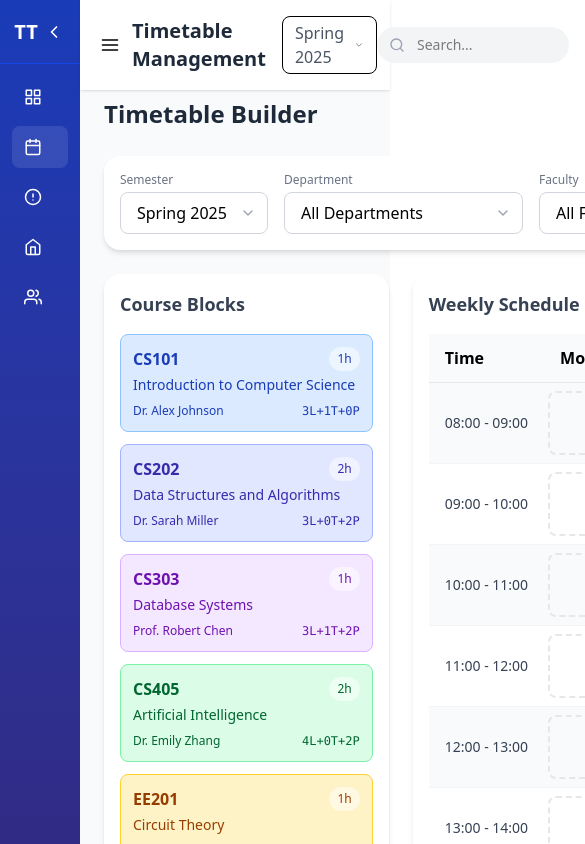
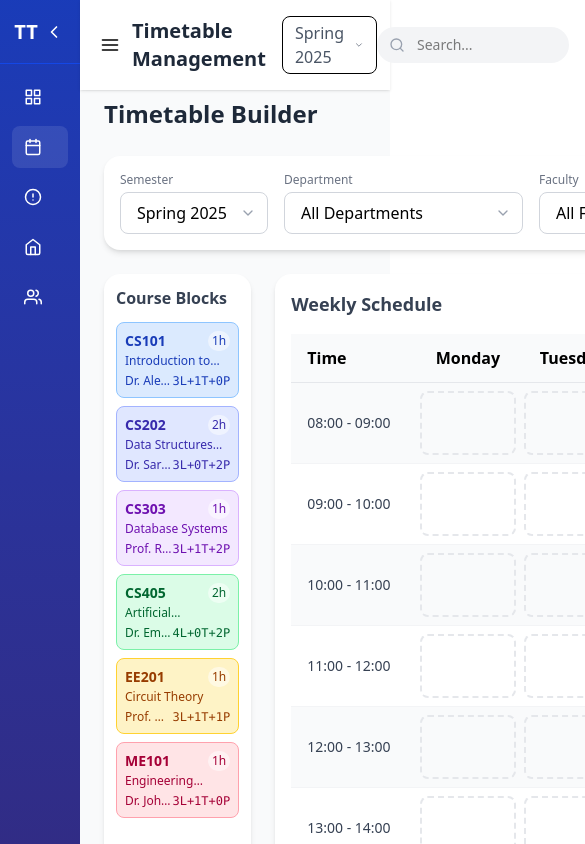
Before and after one commit to nihalsaran/engg-timetable, a React (Vite) app: page /timetable-builder in a window 390 px wide. Shown: the top 844 px of the page, 585 px wide, since content can reach past the window. Built offline with nearby package versions, Linux system fonts and the light colour scheme.

Commit message:
feat: optimize course block layout and improve UI responsiveness in TimetableBuilder

```diff
--- a/src/components/TTIncharge/TimetableBuilder.jsx
+++ b/src/components/TTIncharge/TimetableBuilder.jsx
@@ -429,33 +429,33 @@ export default function TimetableBuilder() {
       {/* Main Content Area */}
       <div className="flex gap-6">
         {/* Left Panel: Course Blocks */}
-        <div className="w-1/4 bg-white rounded-2xl shadow-md p-4 overflow-y-auto max-h-[calc(100vh-250px)]">
-          <h2 className="text-lg font-semibold text-gray-700 mb-4">Course Blocks</h2>
-          <div className="space-y-3">
+        <div className="w-1/8 bg-white rounded-2xl shadow-md p-3 overflow-y-auto max-h-[calc(100vh-250px)]">
+          <h2 className="text-md font-semibold text-gray-700 mb-3">Course Blocks</h2>
+          <div className="space-y-2">
             {filteredCourses.map((course) => (
               <motion.div
                 key={course.id}
-                className={`p-3 rounded-lg border ${getCourseColorClass(course)} cursor-grab hover:shadow-md transition`}
+                className={`p-2 rounded-lg border ${getCourseColorClass(course)} cursor-grab hover:shadow-md transition`}
                 draggable
                 onDragStart={() => handleDragStart(course)}
                 whileHover={{ scale: 1.02 }}
               >
                 <div className="flex justify-between items-start">
-                  <span className="font-semibold">{course.id}</span>
-                  <span className="text-xs px-2 py-1 rounded-full bg-white/50">
+                  <span className="font-semibold text-sm">{course.id}</span>
+                  <span className="text-xs px-1 py-0.5 rounded-full bg-white/50">
                     {course.duration}h
                   </span>
                 </div>
-                <h3 className="text-sm mt-1 font-medium line-clamp-2">{course.name}</h3>
-                <div className="text-xs mt-2 flex justify-between items-center">
-                  <span>{course.faculty.name}</span>
-                  <span className="font-mono">{course.weeklyHours}</span>
+                <h3 className="text-xs mt-0.5 font-medium line-clamp-1">{course.name}</h3>
+                <div className="text-xs mt-1 flex justify-between items-center">
+                  <span className="truncate text-xs" title={course.faculty.name}>{course.faculty.name}</span>
+                  <span className="font-mono text-xs">{course.weeklyHours}</span>
                 </div>
               </motion.div>
             ))}
 
             {filteredCourses.length === 0 && (
-              <div className="text-center py-8 text-gray-500">
+              <div className="text-center py-6 text-gray-500 text-sm">
                 No courses match the current filters
               </div>
             )}
@@ -555,24 +555,24 @@ export default function TimetableBuilder() {
                           >
                             {courseInSlot ? (
                               <div
-                                className={`p-2 rounded-lg ${getCourseColorClass(courseInSlot)} border cursor-pointer relative
+                                className={`p-2 rounded-lg ${getCourseColorClass(courseInSlot)} border cursor-pointer relative max-w-[120px] mx-auto
                                           ${hasConflict ? 'ring-2 ring-red-500 animate-pulse' : ''}`}
                               >
                                 <div className="flex justify-between items-start">
-                                  <span className="font-semibold">{courseInSlot.id}</span>
+                                  <span className="font-semibold text-xs">{courseInSlot.id}</span>
                                   {hasConflict && (
-                                    <FiAlertTriangle className="text-red-500" />
+                                    <FiAlertTriangle className="text-red-500 text-xs" />
                                   )}
                                 </div>
-                                <h3 className="text-xs mt-1 font-medium line-clamp-1">{courseInSlot.name}</h3>
+                                <h3 className="text-xs mt-0.5 font-medium line-clamp-1">{courseInSlot.name}</h3>
                                 <div className="text-xs mt-1">{courseInSlot.room}</div>
                               </div>
                             ) : (
                               <div
-                                className="h-16 w-full border-2 border-dashed border-gray-200 rounded-lg flex items-center justify-center"
+                                className="h-16 w-full max-w-[120px] mx-auto border-2 border-dashed border-gray-200 rounded-lg flex items-center justify-center"
                               >
                                 {isDragging && (
-                                  <div className="text-sm text-gray-400">Drop here</div>
+                                  <div className="text-xs text-gray-400">Drop here</div>
                                 )}
                               </div>
                             )}
@@ -595,24 +595,24 @@ export default function TimetableBuilder() {
                           >
                             {courseInSlot ? (
                               <div
-                                className={`p-3 rounded-lg ${getCourseColorClass(courseInSlot)} border cursor-pointer relative
+                                className={`p-3 rounded-lg ${getCourseColorClass(courseInSlot)} border cursor-pointer relative max-w-[320px] mx-auto
                                           ${hasConflict ? 'ring-2 ring-red-500 animate-pulse' : ''}`}
                               >
                                 <div className="flex justify-between items-start">
-                                  <span className="font-semibold">{courseInSlot.id}</span>
+                                  <span className="font-semibold text-sm">{courseInSlot.id}</span>
                                   {hasConflict && (
                                     <FiAlertTriangle className="text-red-500" />
                                   )}
                                 </div>
-                                <h3 className="text-sm mt-1 font-medium">{courseInSlot.name}</h3>
+                                <h3 className="text-sm mt-1 font-medium line-clamp-1">{courseInSlot.name}</h3>
                                 <div className="flex justify-between mt-2 text-xs">
-                                  <span>{courseInSlot.faculty.name}</span>
+                                  <span className="truncate">{courseInSlot.faculty.name}</span>
                                   <span>Room: {courseInSlot.room}</span>
                                 </div>
                               </div>
                             ) : (
                               <div
-                                className="h-20 border-2 border-dashed border-gray-200 rounded-lg flex items-center justify-center"
+                                className="h-20 max-w-[320px] mx-auto border-2 border-dashed border-gray-200 rounded-lg flex items-center justify-center"
                               >
                                 {isDragging && (
                                   <div className="text-sm text-gray-400">Drop here</div>
@@ -631,7 +631,7 @@ export default function TimetableBuilder() {
         </div>
 
         {/* Right Panel: Faculty & Room Status */}
-        <div className="w-1/4 bg-white rounded-2xl shadow-md p-4 overflow-y-auto max-h-[calc(100vh-250px)]">
+        <div className="w-1/7 bg-white rounded-2xl shadow-md p-4 overflow-y-auto max-h-[calc(100vh-250px)]">
           <div>
             <h2 className="text-lg font-semibold text-gray-700 mb-4">Room Selection</h2>
             <div className="relative">
```
